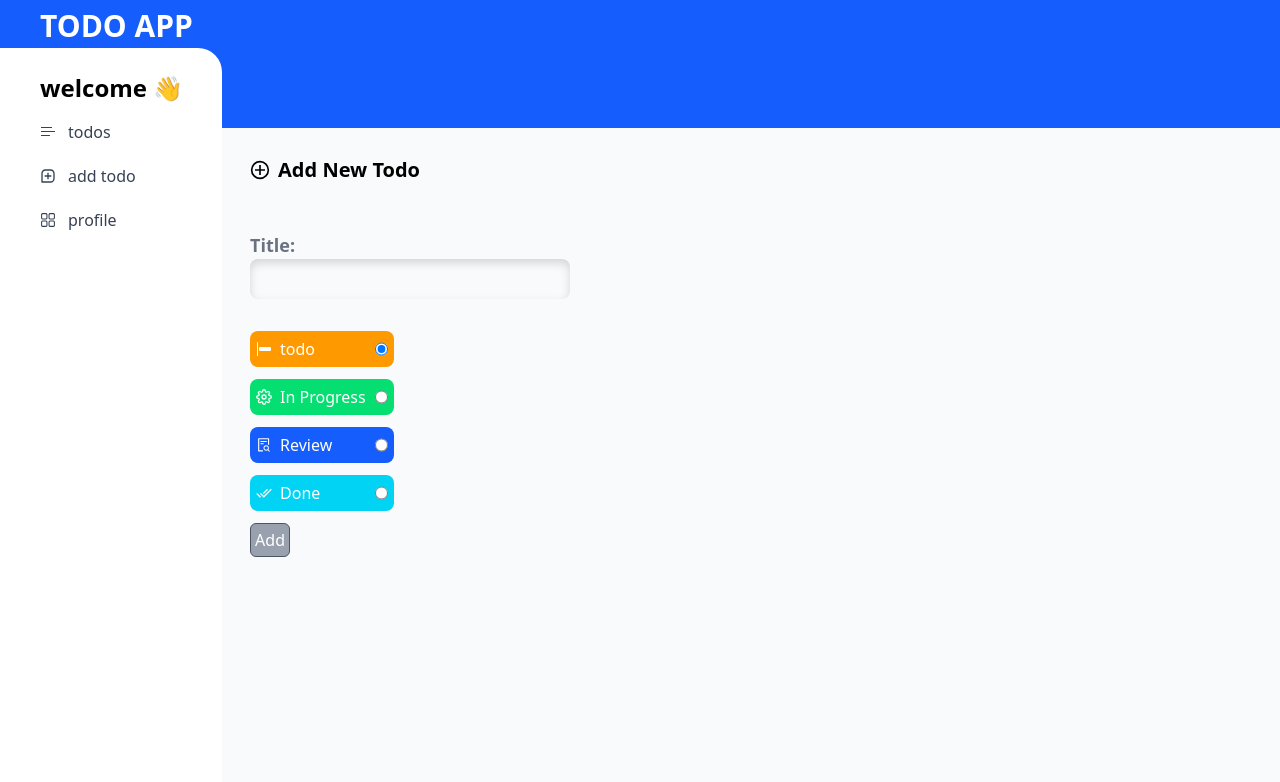
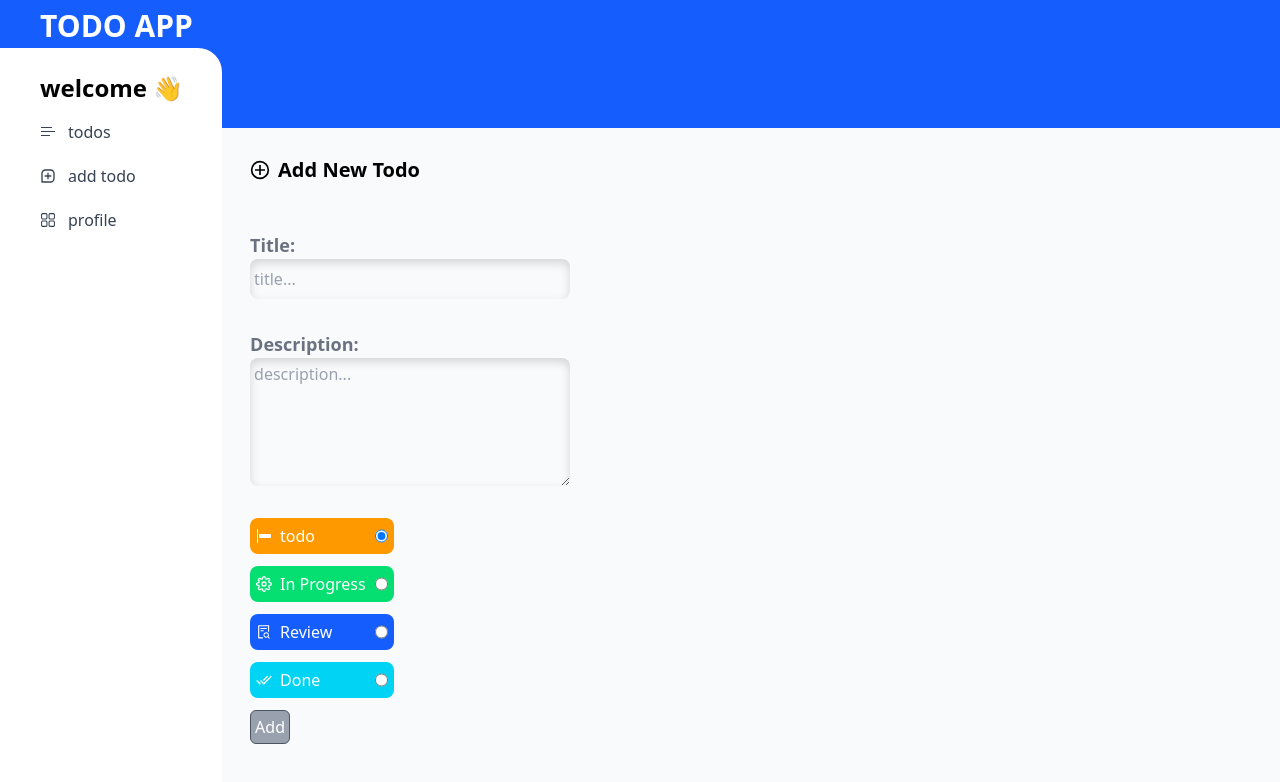
Before and after one commit to shahryar78f/todo-app, a Next.js app: page /add-todo in a window 1280 px wide. Shown: the top 782 px of the page. Built offline with nearby package versions, Linux system fonts and the light colour scheme; no server answers.

Commit message:
Add description field to AddTodo component, ensuring both title and description are required for todo creation. Update UI to include a textarea for description input.

```diff
--- a/src/components/template/AddTodo.tsx
+++ b/src/components/template/AddTodo.tsx
@@ -10,13 +10,16 @@ import RadioButton from '../element/RadioButton';
 
 function AddTodoPage() {
   const [title, setTitle] = useState('');
+  const [description, setDescription] = useState('');
   const [status, setStatus] = useState('todo');
   const [loading, setLoading] = useState(false);
 
   const addHandler = async () => {
     const trimmedTitle = title.trim();
-    if (!trimmedTitle) {
-      toast.error('Title is required!');
+    const trimmedDescription = description.trim();
+
+    if (!trimmedTitle || !trimmedDescription) {
+      toast.error('Title and Description are required!');
       return;
     }
 
@@ -25,13 +28,14 @@ function AddTodoPage() {
       const res = await fetch('/api/todos', {
         method: 'POST',
         credentials: 'include',
-        body: JSON.stringify({ title: trimmedTitle, status }),
+        body: JSON.stringify({ title: trimmedTitle, description: trimmedDescription, status }),
         headers: { 'Content-Type': 'application/json' },
       });
       const data = await res.json();
 
       if (data.status === 'success') {
         setTitle('');
+        setDescription('');
         setStatus('todo');
         toast.success('Todo added!');
       } else {
@@ -59,10 +63,25 @@ function AddTodoPage() {
             id="title"
             type="text"
             value={title}
+            placeholder="title..."
             onChange={e => {
               setTitle(e.target.value);
             }}
-            className="shadow-[inset_0_4px_10px_rgba(0,0,0,0.15)] p-1 rounded-[8px] h-10 w-80 focus:outline-none"
+            className="shadow-[inset_0_4px_10px_rgba(0,0,0,0.15)] p-1 rounded-[8px] h-10 w-80 placeholder:text-gray-400 focus:outline-none"
+          />
+        </div>
+        <div className="flex flex-col">
+          <label htmlFor="description" className="text-gray-500 text-[18px] font-bold">
+            Description:
+          </label>
+          <textarea
+            id="description"
+            value={description}
+            placeholder='description...'
+            onChange={e => {
+              setDescription(e.target.value);
+            }}
+            className="shadow-[inset_0_4px_10px_rgba(0,0,0,0.15)] p-1 placeholder:text-gray-400 rounded-[8px] h-10 w-80 focus:outline-none min-h-32"
           />
         </div>
         <div className="flex flex-col gap-3">
```
